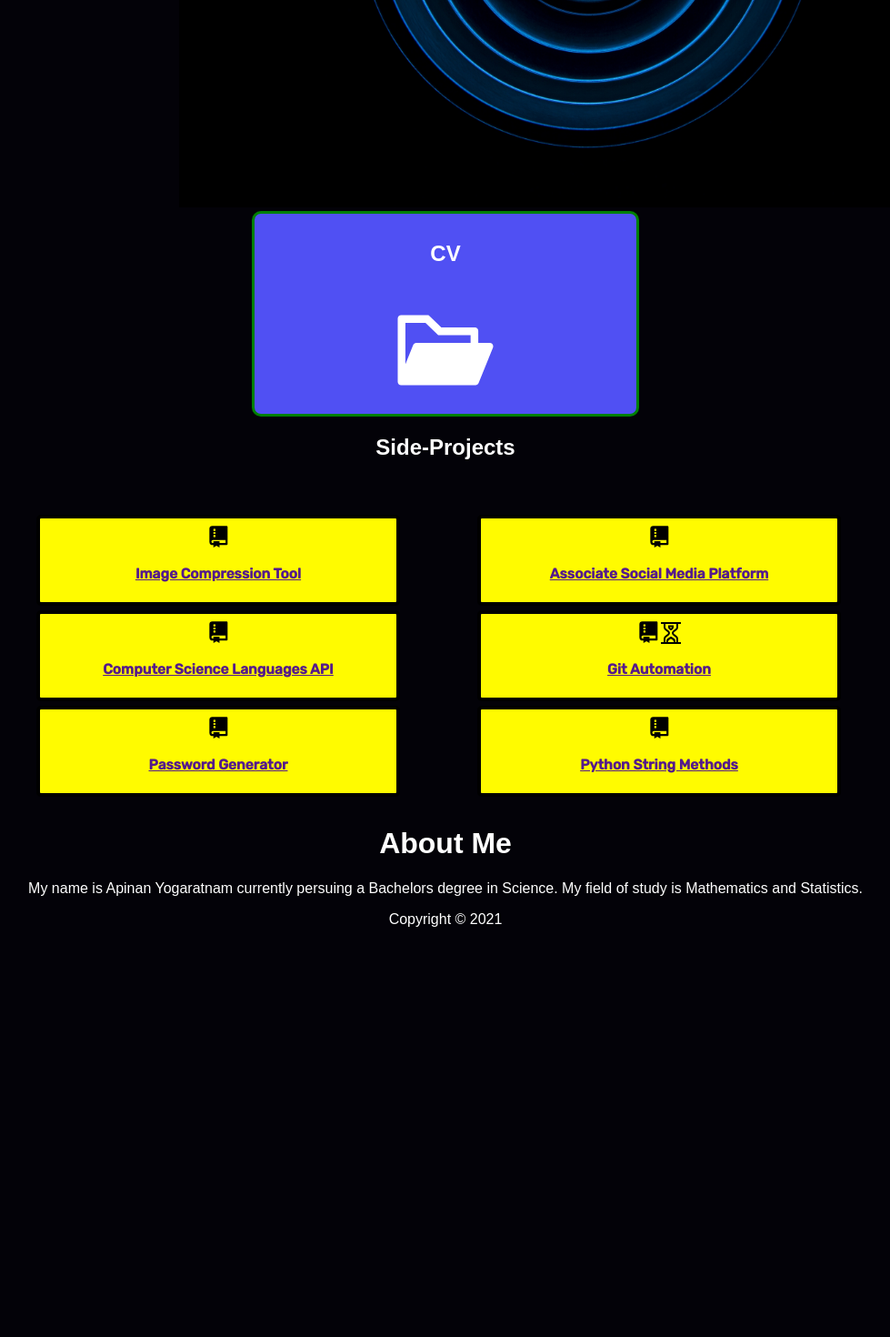
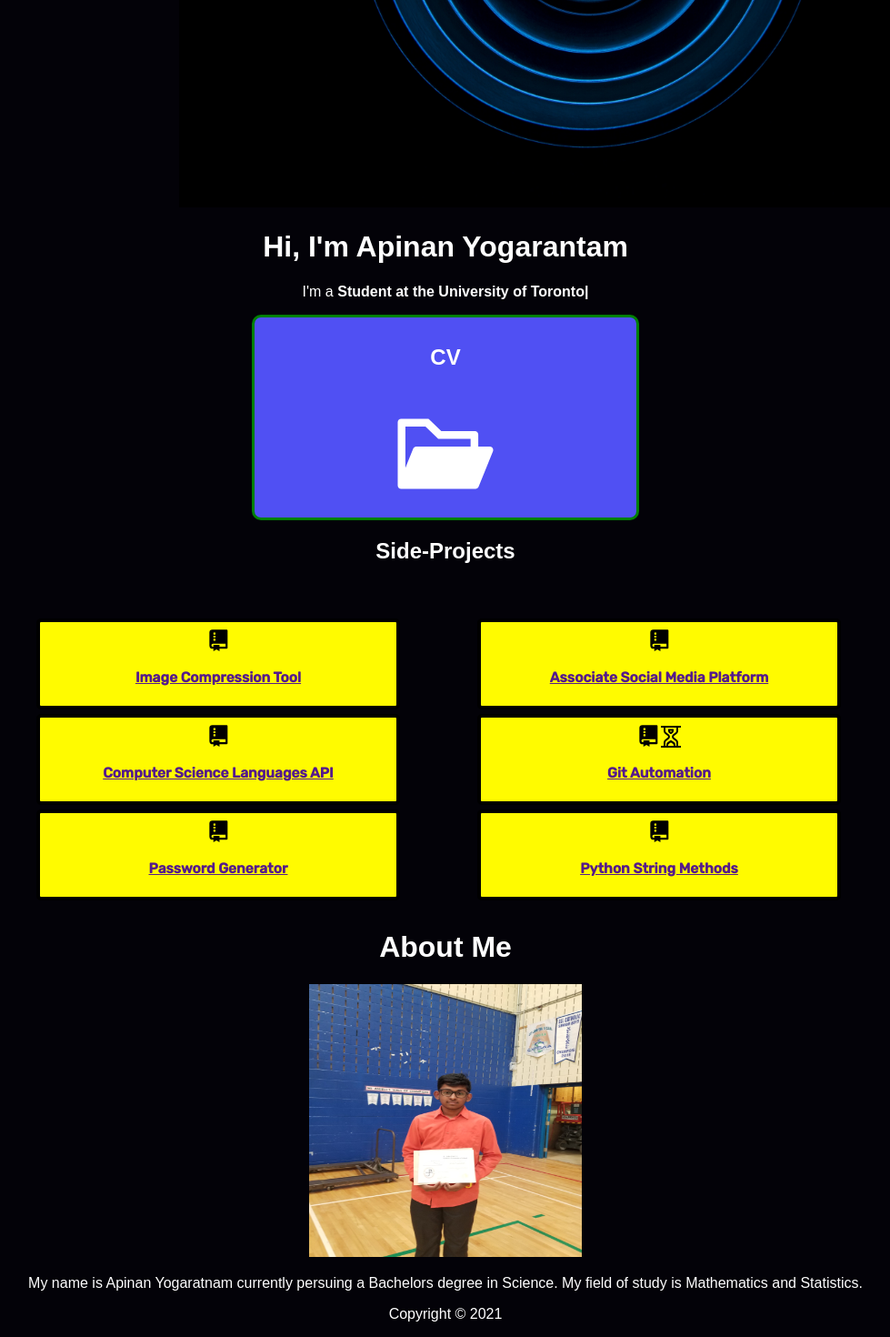
Before and after one commit to apinanyogaratnam/my-personal-website-v2.0, a React (Create React App) app: page / in a window 1280 px wide. Shown: the part 405-1875 px from the top of the page at 91% size, without its empty margins (150-1129 px from the left). Before the commit the page ends 1441 px from the top, so only its background shows below. Built offline with nearby package versions, Linux system fonts and the light colour scheme; a web font is replaced by a local one.

Commit message:
added typing animation and added head and body shot image from award ceremony to website about me section

```diff
--- a/src/App.css
+++ b/src/App.css
@@ -42,3 +42,8 @@
   width: 906px;
   margin-left: 25%;
 }
+
+.image-of-me {
+  height: 300px;
+  width: 300px;
+}
--- a/src/App.js
+++ b/src/App.js
@@ -5,6 +5,7 @@ import SideProjects from './components/side_projects'
 import About from './components/about'
 import AboutMe from './components/about_me'
 import React from 'react';
+import Typical from 'react-typical'
 
 
 function App() {
@@ -13,6 +14,19 @@ function App() {
     <div className="App">
         {/* <Header /> */}
         <img className="circular-image" src="/images/circular_loops.jpg" alt="Background Image of a Circular Loops" />
+        <h1>Hi, I'm Apinan Yogarantam</h1>
+        <p>I'm a{' '}
+
+          <Typical
+          loop={Infinity}
+          wrapper="b"
+          steps={[
+            'Software Developer ', 1000,
+            'Student at the University of Toronto', 1000,
+            ''
+          ]}/>
+
+        </p>
         <Resume />
         <SideProjects />
         <br />
--- a/src/components/about_me.js
+++ b/src/components/about_me.js
@@ -1,9 +1,11 @@
 import React from 'react'
+import '../App.css'
 
 const AboutMe = () => {
     return (
         <div>
             <h1>About Me</h1>
+            <img className="image-of-me" src="/images/head_and_body_shot.jpg" alt="Image of Apinan Yogaratnam in Pink Shirt" />
             <p>
             My name is Apinan Yogaratnam currently persuing a Bachelors degree in Science. My field of study is Mathematics and Statistics.
             </p>
```
Also changed, not shown: public/images/head_and_body_shot.jpg (added).
